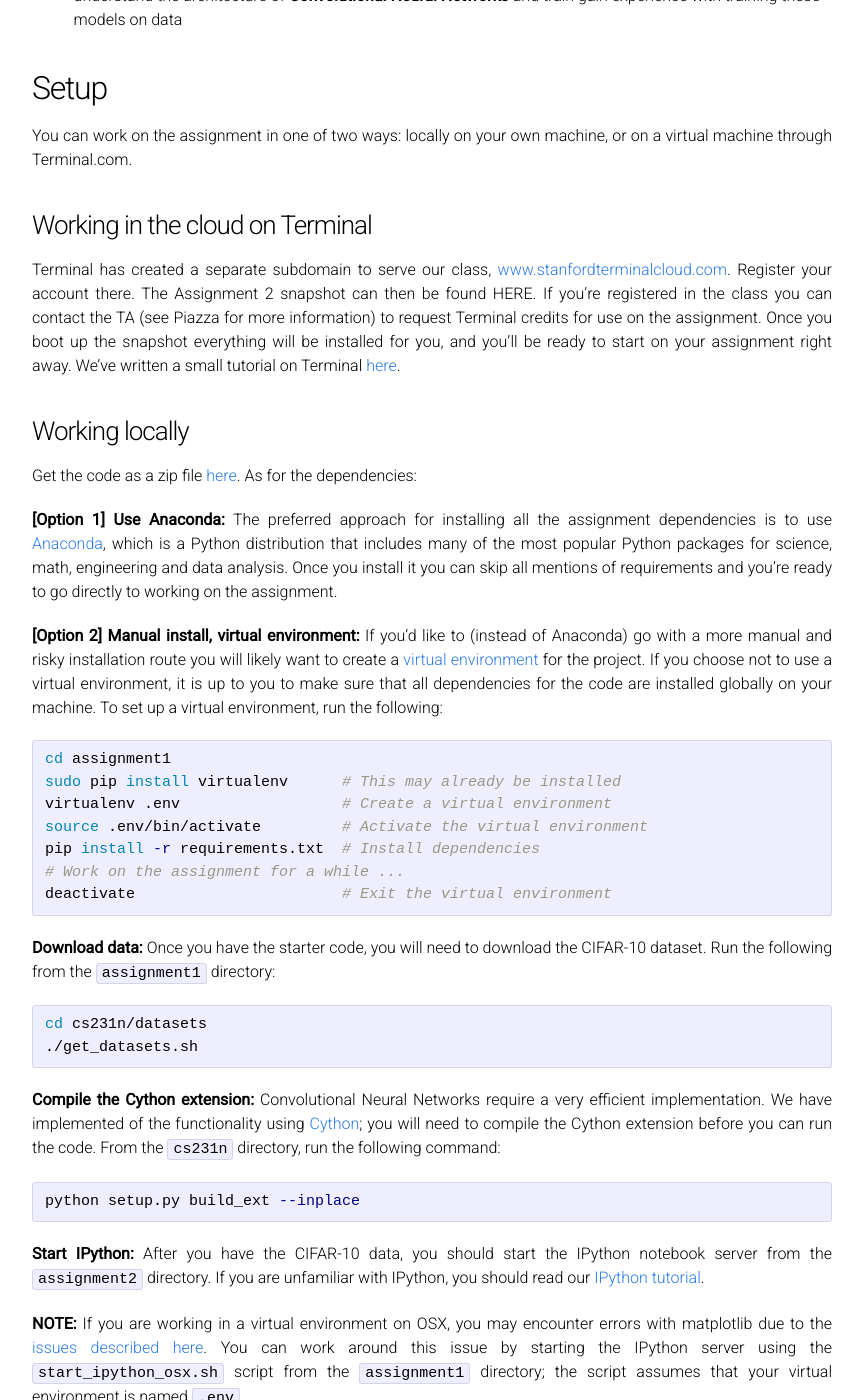
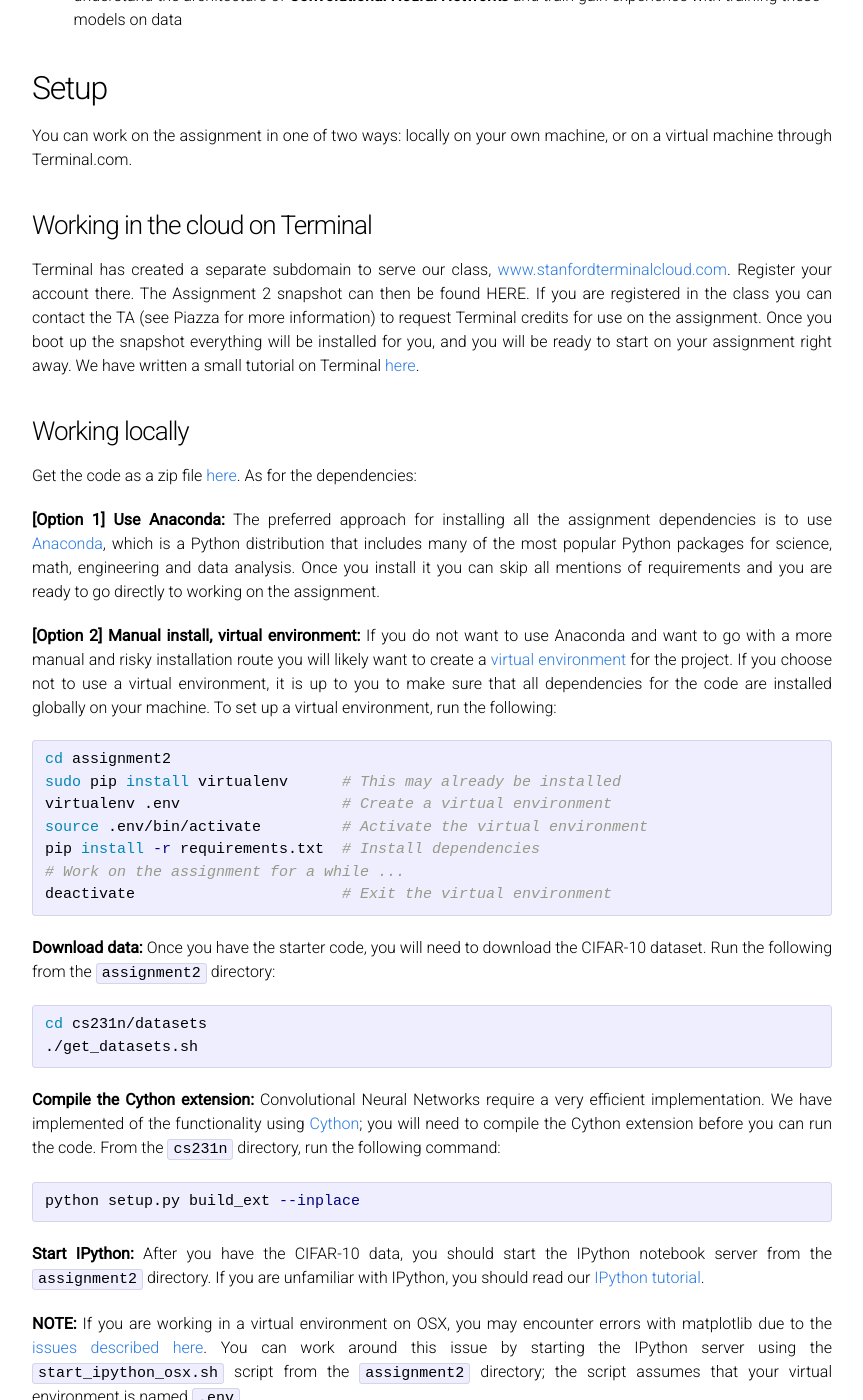
Before and after one commit to cs231n/cs231n.github.io, a Jekyll site: the page built from assignments2016/assignment2.md, in a window 1280 px wide and 1400 px high, scrolled down 345 px. Shown: the whole window, without its empty margins (208-1071 px from the left). Built offline with Jekyll 4.4.1, drawn with Linux system fonts in a browser that asks for light colours; Markdown is read by kramdown in place of the engine named in the settings.

Commit message:
fix some typos in a2 writeup and make lines 80 chars

````diff
--- a/assignments2016/assignment2.md
+++ b/assignments2016/assignment2.md
@@ -4,34 +4,58 @@
 permalink: assignments2016/assignment2/
 ---
 
-In this assignment you will practice writing backpropagation code, and training Neural Networks and Convolutional Neural Networks. The goals of this assignment are as follows:
+In this assignment you will practice writing backpropagation code, and training
+Neural Networks and Convolutional Neural Networks. The goals of this assignment
+are as follows:
 
-- understand **Neural Networks** and how they are arranged in layered architectures
+- understand **Neural Networks** and how they are arranged in layered
+  architectures
 - understand and be able to implement (vectorized) **backpropagation**
 - implement various **update rules** used to optimize Neural Networks
 - implement **batch normalization** for training deep networks
 - implement **dropout** to regularize networks
-- effectively **cross-validate** and find the best hyperparameters for Neural Network architecture
-- understand the architecture of **Convolutional Neural Networks** and train gain experience with training these models on data
+- effectively **cross-validate** and find the best hyperparameters for Neural
+  Network architecture
+- understand the architecture of **Convolutional Neural Networks** and train
+  gain experience with training these models on data
 
 ## Setup
-You can work on the assignment in one of two ways: locally on your own machine, or on a virtual machine through Terminal.com.
+You can work on the assignment in one of two ways: locally on your own machine,
+or on a virtual machine through Terminal.com.
 
 ### Working in the cloud on Terminal
 
-Terminal has created a separate subdomain to serve our class, [www.stanfordterminalcloud.com](https://www.stanfordterminalcloud.com). Register your account there. The Assignment 2 snapshot can then be found HERE. If you're registered in the class you can contact the TA (see Piazza for more information) to request Terminal credits for use on the assignment. Once you boot up the snapshot everything will be installed for you, and you'll be ready to start on your assignment right away. We've written a small tutorial on Terminal [here](/terminal-tutorial).
+Terminal has created a separate subdomain to serve our class,
+[www.stanfordterminalcloud.com](https://www.stanfordterminalcloud.com). Register
+your account there. The Assignment 2 snapshot can then be found HERE. If you are
+registered in the class you can contact the TA (see Piazza for more information)
+to request Terminal credits for use on the assignment. Once you boot up the
+snapshot everything will be installed for you, and you will be ready to start on
+your assignment right away. We have written a small tutorial on Terminal
+[here](/terminal-tutorial).
 
 ### Working locally
-Get the code as a zip file [here](http://vision.stanford.edu/teaching/cs231n/winter1516_assignment2.zip). As for the dependencies:
+Get the code as a zip file
+[here](http://vision.stanford.edu/teaching/cs231n/winter1516_assignment2.zip).
+As for the dependencies:
 
 **[Option 1] Use Anaconda:**
-The preferred approach for installing all the assignment dependencies is to use [Anaconda](https://www.continuum.io/downloads), which is a Python distribution that includes many of the most popular Python packages for science, math, engineering and data analysis. Once you install it you can skip all mentions of requirements and you're ready to go directly to working on the assignment.
+The preferred approach for installing all the assignment dependencies is to use
+[Anaconda](https://www.continuum.io/downloads), which is a Python distribution
+that includes many of the most popular Python packages for science, math,
+engineering and data analysis. Once you install it you can skip all mentions of
+requirements and you are ready to go directly to working on the assignment.
 
 **[Option 2] Manual install, virtual environment:**
-If you'd like to (instead of Anaconda) go with a more manual and risky installation route you will likely want to create a [virtual environment](http://docs.python-guide.org/en/latest/dev/virtualenvs/) for the project. If you choose not to use a virtual environment, it is up to you to make sure that all dependencies for the code are installed globally on your machine. To set up a virtual environment, run the following:
+If you do not want to use Anaconda and want to go with a more manual and risky
+installation route you will likely want to create a
+[virtual environment](http://docs.python-guide.org/en/latest/dev/virtualenvs/)
+for the project. If you choose not to use a virtual environment, it is up to you
+to make sure that all dependencies for the code are installed globally on your
+machine. To set up a virtual environment, run the following:
 
 ```bash
-cd assignment1
+cd assignment2
 sudo pip install virtualenv      # This may already be installed
 virtualenv .env                  # Create a virtual environment
 source .env/bin/activate         # Activate the virtual environment
@@ -42,26 +66,34 @@
 
 **Download data:**
 Once you have the starter code, you will need to download the CIFAR-10 dataset.
-Run the following from the `assignment1` directory:
+Run the following from the `assignment2` directory:
 
 ```bash
 cd cs231n/datasets
 ./get_datasets.sh
 ```
 
-**Compile the Cython extension:** Convolutional Neural Networks require a very efficient implementation. We have implemented of the functionality using [Cython](http://cython.org/); you will need to compile the Cython extension before you can run the code. From the `cs231n` directory, run the following command:
+**Compile the Cython extension:** Convolutional Neural Networks require a very
+efficient implementation. We have implemented of the functionality using
+[Cython](http://cython.org/); you will need to compile the Cython extension
+before you can run the code. From the `cs231n` directory, run the following
+command:
 
 ```bash
 python setup.py build_ext --inplace
 ```
 
 **Start IPython:**
-After you have the CIFAR-10 data, you should start the IPython notebook server from the
-`assignment2` directory. If you are unfamiliar with IPython, you should read our
-[IPython tutorial](/ipython-tutorial).
+After you have the CIFAR-10 data, you should start the IPython notebook server
+from the `assignment2` directory. If you are unfamiliar with IPython, you should
+read our [IPython tutorial](/ipython-tutorial).
 
 **NOTE:** If you are working in a virtual environment on OSX, you may encounter
-errors with matplotlib due to the [issues described here](http://matplotlib.org/faq/virtualenv_faq.html). You can work around this issue by starting the IPython server using the `start_ipython_osx.sh` script from the `assignment1` directory; the script assumes that your virtual environment is named `.env`.
+errors with matplotlib due to the
+[issues described here](http://matplotlib.org/faq/virtualenv_faq.html).
+You can work around this issue by starting the IPython server using the
+`start_ipython_osx.sh` script from the `assignment2` directory; the script
+assumes that your virtual environment is named `.env`.
 
 
 ### Submitting your work:
@@ -73,26 +105,29 @@
 
 
 ### Q1: Fully-connected Neural Network (30 points)
-The IPython notebook `FullyConnectedNets.ipynb` will introduce you to our modular layer design, and
-then use those layers to implement fully-connected networks of arbitrary depth. To optimize these
-models you will implement several popular update rules.
+The IPython notebook `FullyConnectedNets.ipynb` will introduce you to our
+modular layer design, and then use those layers to implement fully-connected
+networks of arbitrary depth. To optimize these models you will implement several
+popular update rules.
 
 ### Q2: Batch Normalization (30 points)
-In the IPython notebook `BatchNormalization.ipynb` you will implement batch normalization, and
-use it to train deep fully-connected networks.
+In the IPython notebook `BatchNormalization.ipynb` you will implement batch
+normalization, and use it to train deep fully-connected networks.
 
 ### Q3: Dropout (10 points)
-The IPython notebook `Dropout.ipynb` will help you implement Dropout and explore its effects
-on model generalization.
+The IPython notebook `Dropout.ipynb` will help you implement Dropout and explore
+its effects on model generalization.
 
 ### Q4: ConvNet on CIFAR-10 (30 points)
-In the IPython Notebook `ConvolutionalNetworks.ipynb` you will implement several new layers that
-are commonly used in convolutional networks. You will train a (shallow) convolutional network on
-CIFAR-10, and it will then be up to you to train the best network that you can.
+In the IPython Notebook `ConvolutionalNetworks.ipynb` you will implement several
+new layers that are commonly used in convolutional networks. You will train a
+(shallow) convolutional network on CIFAR-10, and it will then be up to you to
+train the best network that you can.
 
 ### Q5: Do something extra! (up to +10 points)
-In the process of training your network, you should feel free to implement anything that you want
-to get better performance. You can modify the solver, implement additional layers, use different
-types of regularization, use an ensemble of models, or anything else that comes to mind. If you
-implement these or other ideas not covered in the assignment then you will be awarded some bonus
+In the process of training your network, you should feel free to implement
+anything that you want to get better performance. You can modify the solver,
+implement additional layers, use different types of regularization, use an
+ensemble of models, or anything else that comes to mind. If you implement these
+or other ideas not covered in the assignment then you will be awarded some bonus
 points.
````
